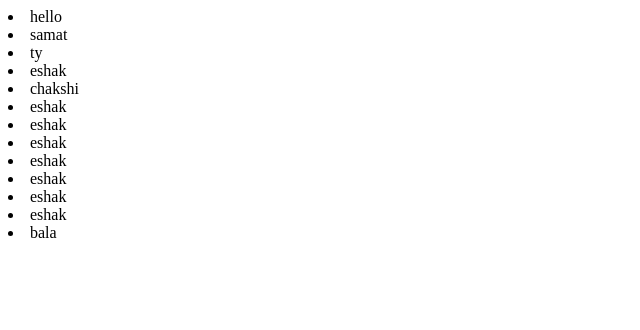
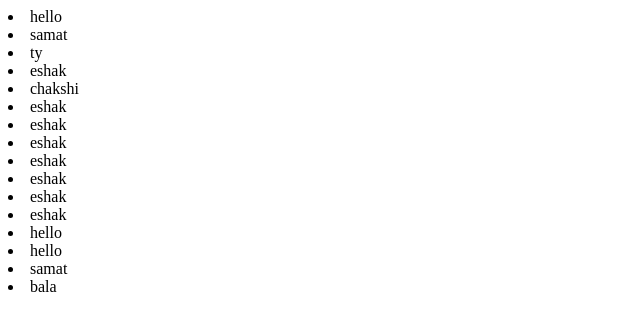
Before and after one commit to zhaisan01/safe, a plain HTML site: page js/index.html in a window 1280 px wide. Shown: the whole page, without its empty margins (0-640 px from the left). Drawn offline with Linux system fonts and the light colour scheme.

Commit message:
hello and samat added

```diff
--- a/js/index.html
+++ b/js/index.html
@@ -20,6 +20,9 @@
             <li>eshak</li>
             <li>eshak</li>
             <li>eshak</li>
+            <li>hello</li>
+            <li>hello</li>
+            <li>samat</li>
             <li>bala</li>
         </div>
     </div>
```
